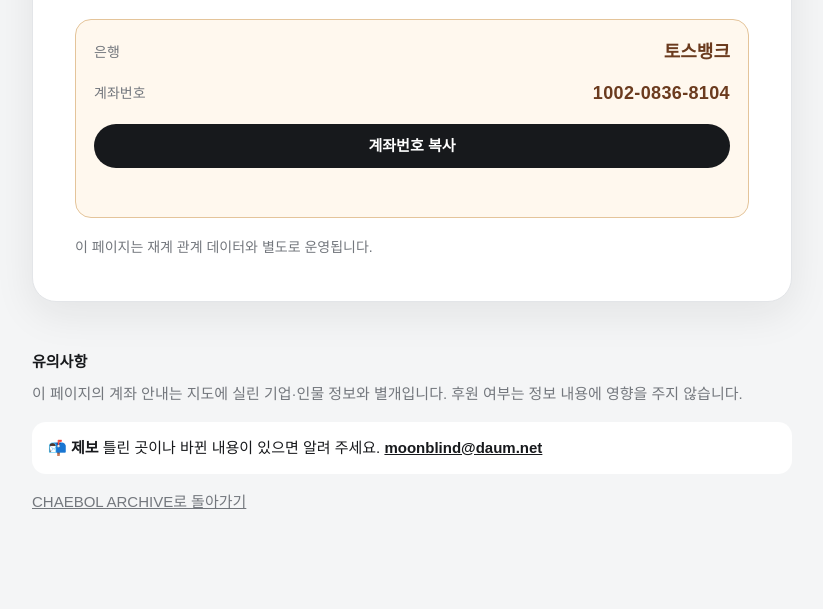
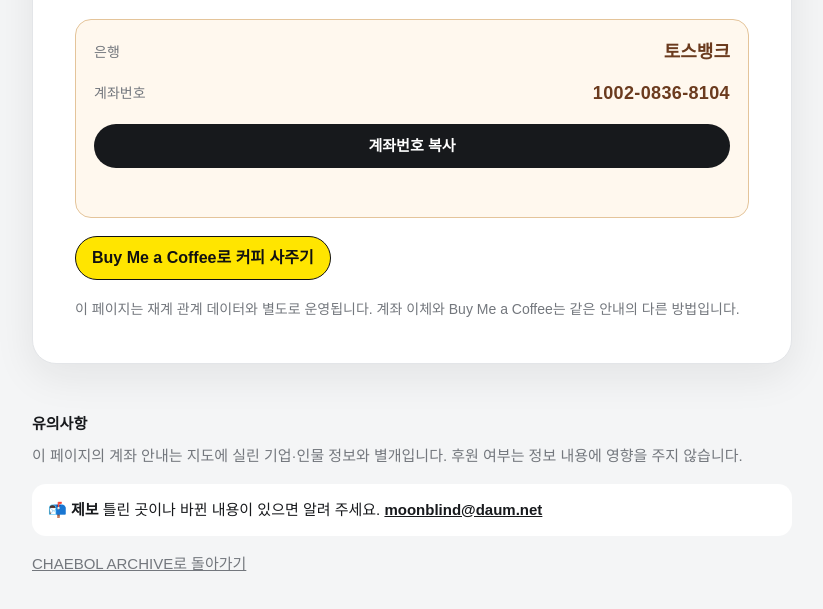
Before and after one commit to jinhyunkim12-max/chaebol-marriage-map, a plain HTML site: page support.html in a window 1280 px wide. Shown: the part 327-936 px from the top of the page, without its empty margins (228-1051 px from the left). Before the commit the page ends 881 px from the top, so only its background shows below. Drawn offline with Linux system fonts and the light colour scheme; a web font is replaced by a local one.

Commit message:
Add the Buy Me a Coffee option to the support page, same as 마운자로 원정대
Co-Authored-By: Claude Opus 5.5 <noreply@anthropic.com>

```diff
--- a/support.html
+++ b/support.html
@@ -41,6 +41,9 @@
     .copy { min-height: 44px; margin-top: 4px; border: 0; border-radius: 999px; background: var(--ink); color: #fff; font: inherit; font-size: 15px; font-weight: 700; cursor: pointer; }
     .copy:hover { background: #2B2E33; }
     .status { min-height: 1.4em; margin: 0; color: var(--coffee); font-size: 14px; font-weight: 600; }
+    .coffee-alt { margin: 18px 0 0; }
+    .coffee-link { display: inline-flex; align-items: center; min-height: 44px; padding: 0 16px; border: 1px solid #111; border-radius: 999px; background: #ffe500; color: #111; font-weight: 700; text-decoration: none; }
+    .coffee-link:hover { background: #fff; }
     .footnote { margin: 18px 0 0; color: var(--muted); font-size: 14px; }
     footer { padding: 8px 0 40px; color: var(--muted); font-size: 15px; }
     footer h2 { margin: 0; font-size: 15px; color: var(--ink); }
@@ -67,7 +70,8 @@
         <button class="copy" type="button" data-copy="1002-0836-8104">계좌번호 복사</button>
         <p class="status" id="copy-status" role="status" aria-live="polite"></p>
       </div>
-      <p class="footnote">이 페이지는 재계 관계 데이터와 별도로 운영됩니다.</p>
+      <p class="coffee-alt"><a class="coffee-link" href="https://buymeacoffee.com/secondary.mag" target="_blank" rel="noopener noreferrer">Buy Me a Coffee로 커피 사주기</a></p>
+      <p class="footnote">이 페이지는 재계 관계 데이터와 별도로 운영됩니다. 계좌 이체와 Buy Me a Coffee는 같은 안내의 다른 방법입니다.</p>
     </section>
   </main>
   <footer class="wrap">
```
